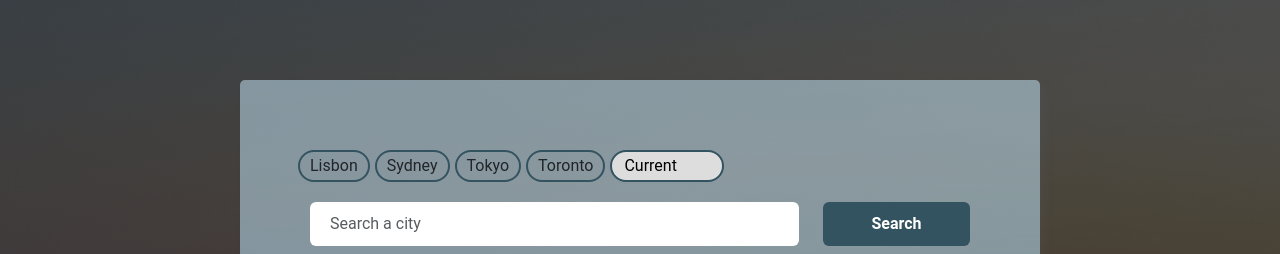
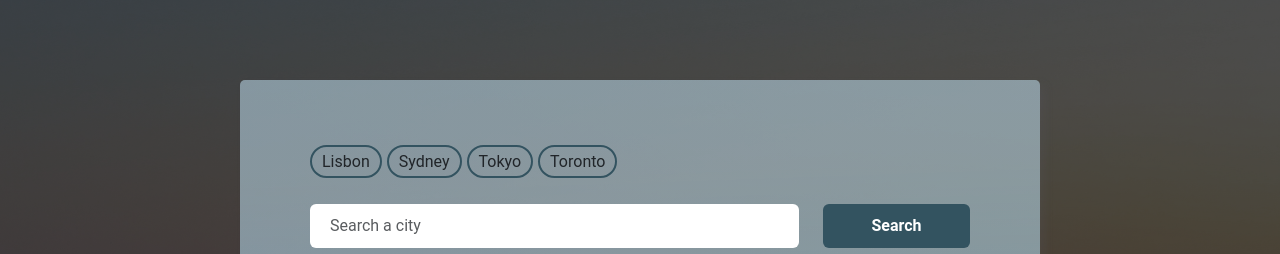
Before and after one commit to spun21m/weather-react-project, a React (Create React App) app: page / in a window 1280 px wide. Shown: the top 254 px of the page. Built offline with nearby package versions, Linux system fonts and the light colour scheme.

Commit message:
CSS modified

```diff
--- a/src/Weather.css
+++ b/src/Weather.css
@@ -139,22 +139,24 @@ body {
   left: 244px;
 } */
 
-#top-row {
-  padding-bottom: 20px;
+.Weather .header-cities {
+  padding-bottom: 30px;
 }
 
-#top-row .cities,
-.current-location {
-  width: auto;
+.Weather .header-cities ul {
+  margin: 0;
+  padding: 0;
+}
+.Weather .header-cities li {
+  display: inline;
   border: 2px solid #335360;
-  padding: 2px 10px;
+  padding: 5px 10px;
   margin-right: 5px;
   border-radius: 17px;
   transition: all 200ms ease-in-out;
 }
 
-#top-row .cities:hover,
-.current-location:hover {
+.Weather .header-cities li:hover {
   background-color: #335360;
   cursor: pointer;
   color: white;
--- a/src/Weather.js
+++ b/src/Weather.js
@@ -6,12 +6,19 @@ export default function Weather() {
     // <div className="container">
     //   <div className="app-container-wrapper">
     <div className="Weather">
-      <div className="row" id="top-row">
-        <div className="col-2 cities">Lisbon</div>
-        <div className="col-2 cities">Sydney</div>
-        <div className="col-2 cities">Tokyo</div>
-        <div className="col-2 cities">Toronto</div>
-        <div className="col-2 current-location">Current</div>
+      <div className="header-cities">
+        <ul>
+          <li>Lisbon</li>
+          <li>Sydney</li>
+          <li>Tokyo</li>
+          <li>Toronto</li>
+        </ul>
+
+        {/* <div className="col-2 ">Lisbon</div>
+        <div className="col-2 ">Sydney</div>
+        <div className="col-2 ">Tokyo</div>
+        <div className="col-2 ">Toronto</div>
+        <div className="col-2 current-location">Current</div> */}
       </div>
 
       <form id="search-form" className="mb-3">
```
